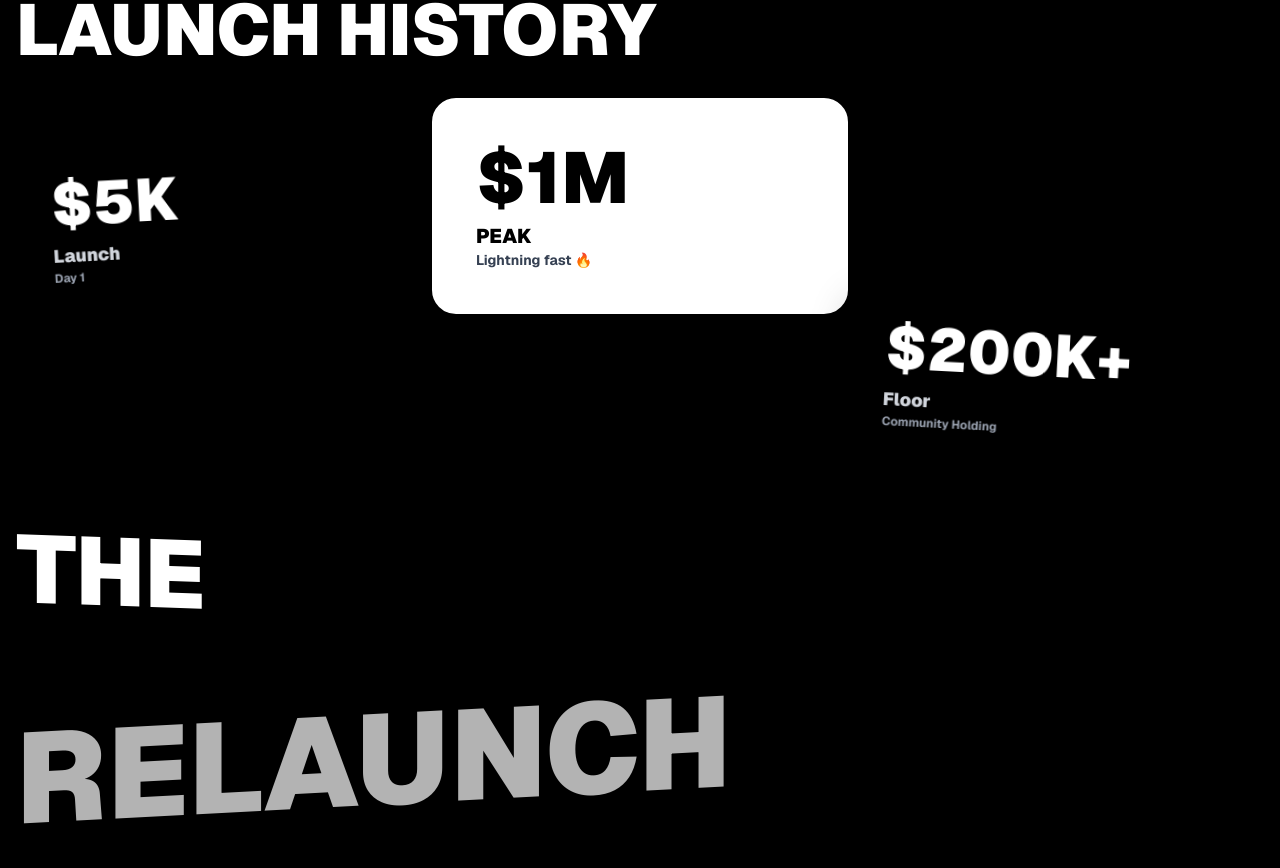
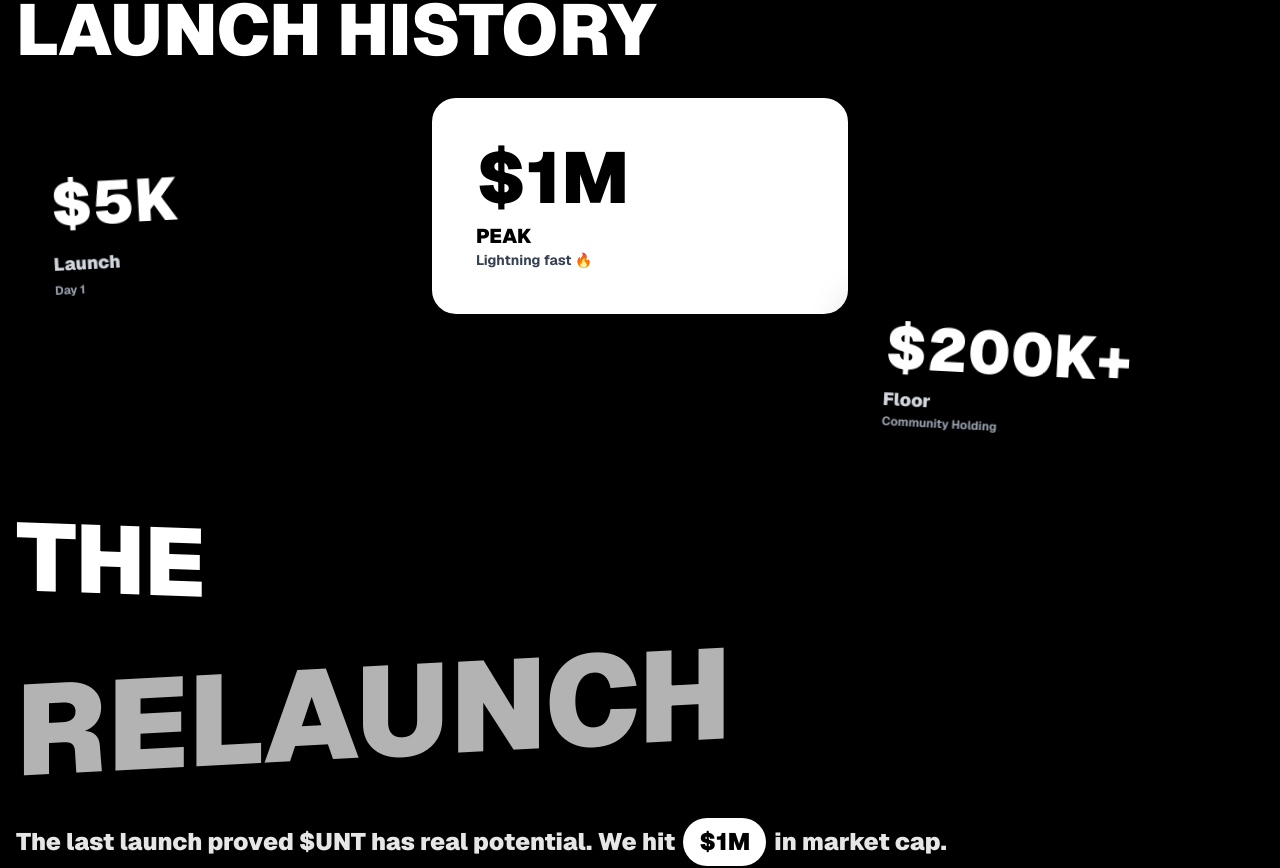
Before and after one commit to audifyx/v0-meme-coin-website, a Next.js app: page / in a window 1280 px wide. Shown: the part 4162-5030 px from the top of the page. Built offline with nearby package versions, Linux system fonts and the light colour scheme.

Commit message:
fix: prevent text overlap in About.tsx component
Fix overlapping text issues in "Launch" and "Relaunch" sections.

```diff
--- a/components/About.tsx
+++ b/components/About.tsx
@@ -103,9 +103,9 @@ export default function About() {
             <div className="absolute top-0 left-0 w-full md:w-1/3 animate-fade-in-up transform md:-rotate-3 md:hover:rotate-0 smooth-transition hover:z-20">
               <div className="group bg-black text-white rounded-3xl p-8 border-4 border-black shadow-heavy hover:shadow-2xl smooth-transition relative overflow-hidden">
                 <div className="absolute inset-0 bg-white opacity-0 group-hover:opacity-10 smooth-transition"></div>
-                <p className="text-6xl font-black mb-2 relative z-10">$5K</p>
-                <p className="font-black text-lg text-gray-300 relative z-10">Launch</p>
-                <p className="text-xs font-bold text-gray-400 relative z-10">Day 1</p>
+                <p className="text-6xl font-black mb-4 relative z-10">$5K</p>
+                <p className="font-black text-lg text-gray-300 relative z-10 whitespace-nowrap">Launch</p>
+                <p className="text-xs font-bold text-gray-400 relative z-10 mt-1">Day 1</p>
               </div>
             </div>
 
@@ -135,11 +135,11 @@ export default function About() {
         <div className="relative animate-fade-in-up stagger-item-4">
           <div className="space-y-6 relative z-10">
             {/* Playful header */}
-            <div className="space-y-4">
-              <h3 className="text-7xl md:text-8xl font-black leading-tight transform skew-y-2">
+            <div className="space-y-0">
+              <h3 className="text-7xl md:text-8xl font-black leading-none transform skew-y-2 mb-2">
                 THE
               </h3>
-              <h3 className="text-8xl md:text-9xl font-black leading-tight transform -skew-y-3 text-white/70">
+              <h3 className="text-8xl md:text-9xl font-black leading-none transform -skew-y-3 text-white/70 whitespace-nowrap">
                 RELAUNCH
               </h3>
             </div>
```
